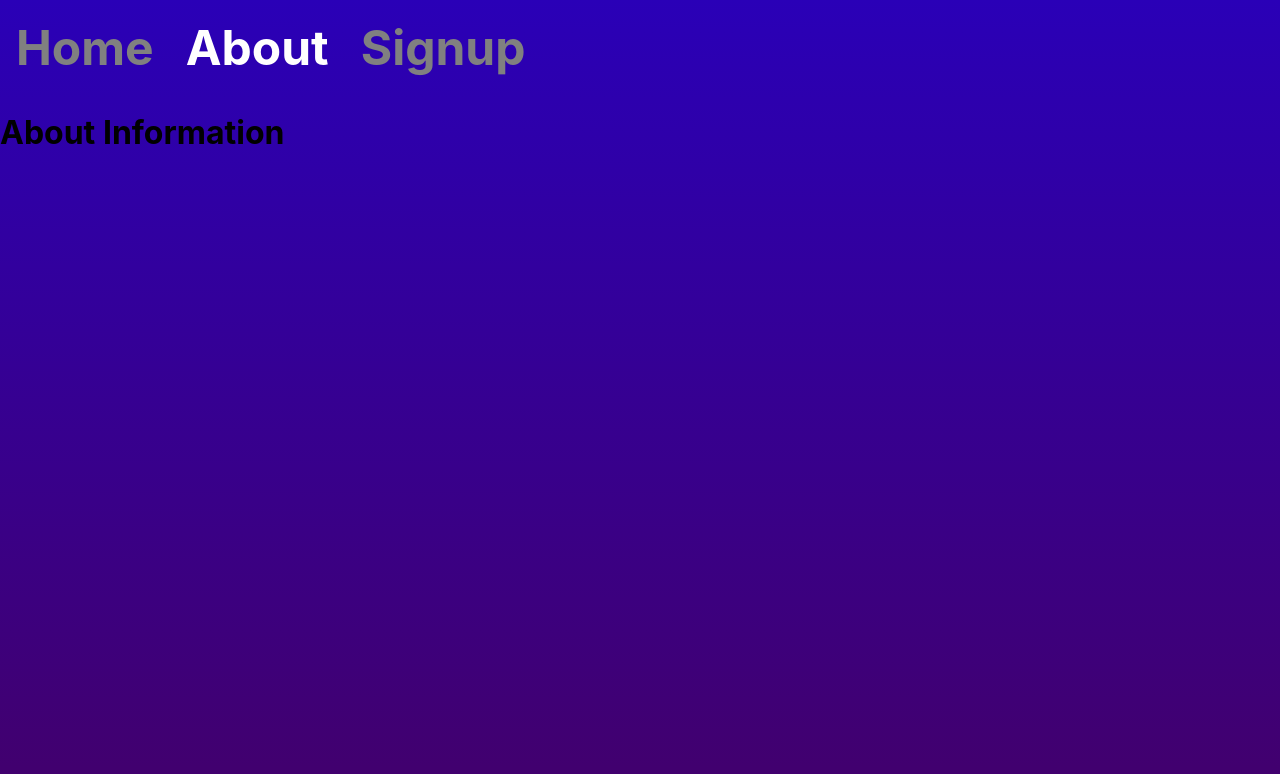
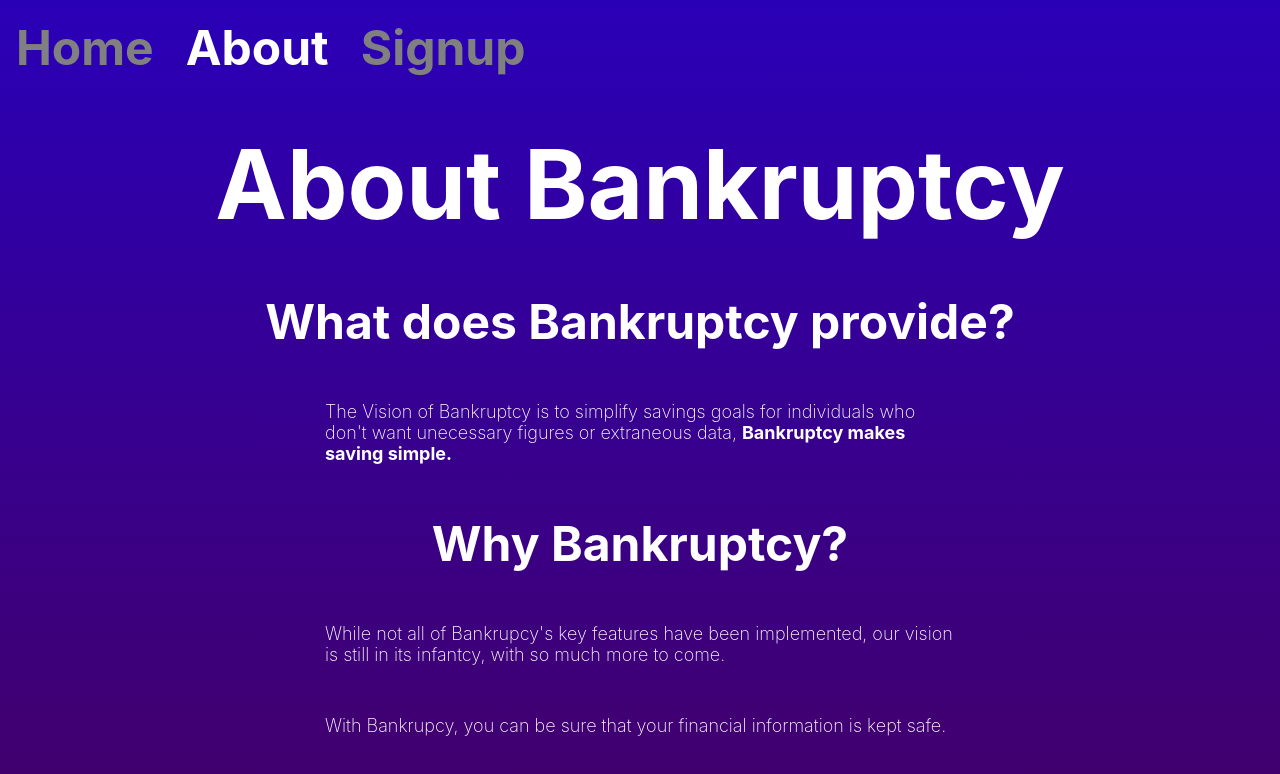
Before and after one commit to MichaelLog1/bankruptcy, a React (Create React App) app in the folder banruptcy/Frontend/: page /About in a window 1280 px wide. Shown: the top 774 px of the page. Built offline with nearby package versions, Linux system fonts and the light colour scheme.

Commit message:
about page

```diff
--- /dev/null
+++ b/banruptcy/Frontend/src/pages/About/About.css
@@ -0,0 +1,43 @@
+.cont7 {
+    display: flex;
+    flex-direction: row;
+    width: 100%;
+    background: transparent;
+
+}
+
+.texts7 {
+    color: #fff;
+    font-size: 48px;
+    font-weight: 700;
+    padding: 25px;
+    justify-content: center;
+    align-items: center;
+}
+
+.info7 {
+    display: flex;
+    flex-direction: column;
+    width: 100%;
+    margin: 10px;
+    height: 80%;
+    justify-content: center;
+    align-items: center;
+}
+
+.title7 {
+    color: #fff;
+    font-size: 96px;
+    font-weight: 700;
+    padding: 25px;
+}
+
+.description7 {
+    color: #fff;
+    font-size: 18px;
+    font-weight: 200;
+    padding: 25px;
+    width: 50%;
+    justify-content: center;
+    align-items: center;
+}
--- a/banruptcy/Frontend/src/pages/About/About.js
+++ b/banruptcy/Frontend/src/pages/About/About.js
@@ -1,13 +1,23 @@
 import React from 'react'
 import TopNav from "../../Components/TopNav/index"
+import "./About.css"
+import money_image from "../../Assets/money.png"
+
 
 function About() {
 
     return (
       <div>
         <TopNav></TopNav>
-        <div>
-          <h1>About Information</h1>
+        <div className='cont7'>
+          <div className='info7'>
+            <div className='title7'>About Bankruptcy</div>
+            <div className='texts7'>What does Bankruptcy provide?</div>
+            <div className='description7'>The Vision of Bankruptcy is to simplify savings goals for individuals who don't want unecessary figures or extraneous data, <b>Bankruptcy makes saving simple.</b></div>
+            <div className='texts7'>Why Bankruptcy?</div>
+            <div className='description7'>While not all of Bankrupcy's key features have been implemented, our vision is still in its infantcy, with so much more to come.</div>
+            <div className='description7'>With Bankrupcy, you can be sure that your financial information is kept safe.</div>
+          </div>
         </div>
       </div>
 
```
